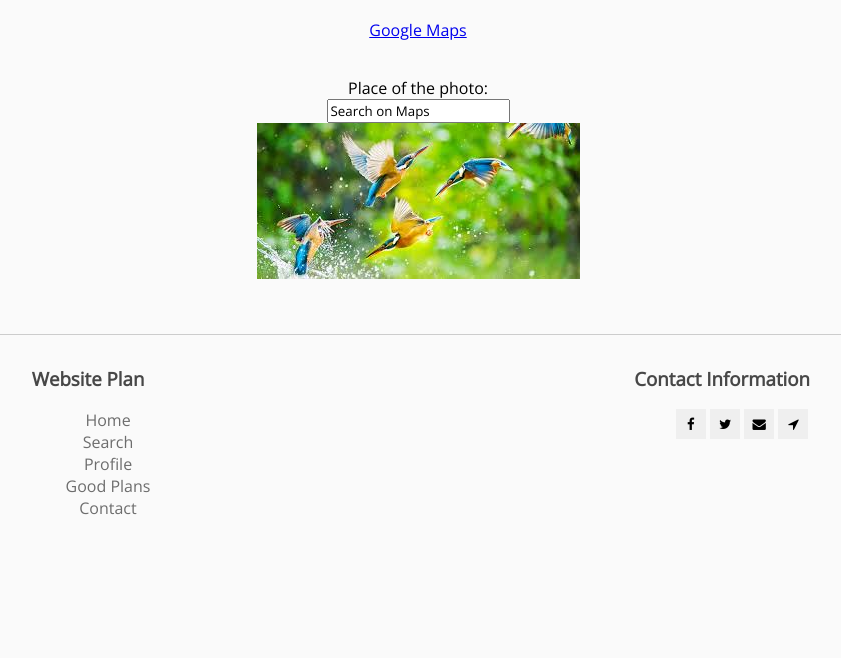
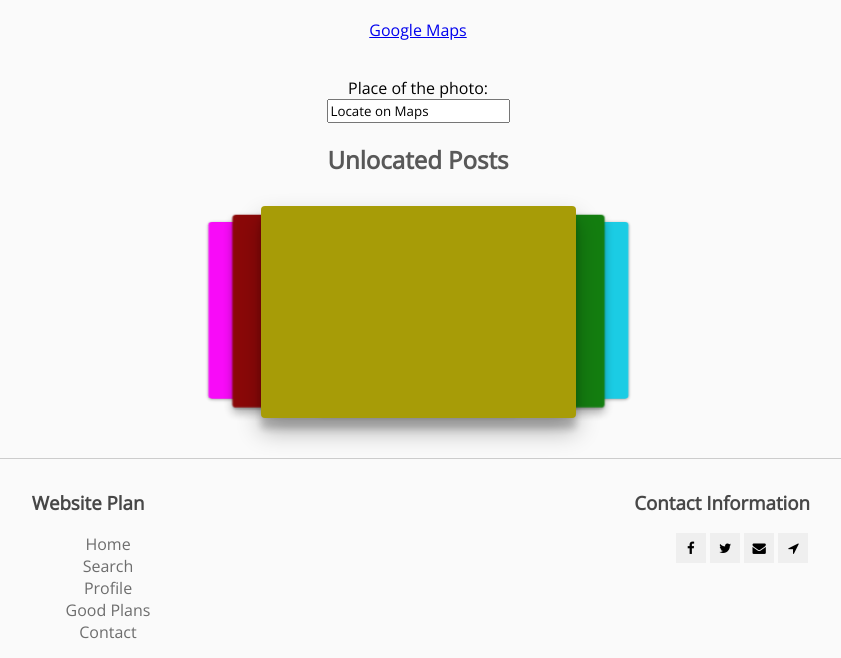
Before and after one commit to frankfg94/websitePhotos, a PHP site: page /Web/HTML/goodPlans.php in a window 1280 px wide. Shown: the part 619-1277 px from the top of the page, without its empty margins (222-1063 px from the left). Before the commit the page ends 1134 px from the top, so only its background shows below. Run offline with PHP 8.4, Linux system fonts and the light colour scheme.

Commit message:
added a carrousel and input search gmaps to locate your pictures

```diff
--- a/testSQL/Web/CSS/goodPlans.css
+++ b/testSQL/Web/CSS/goodPlans.css
@@ -15,3 +15,82 @@ div > h2
 {
     font-size: 100%;
 }
+
+/*hide the radio buttons*/
+[type=radio]
+{
+    display: none;
+}
+
+#slider
+{
+    height: 15vw;
+    position: relative;
+    perspective: 1000px;
+    transform-style: preserve-3d;
+    margin-top: 20%;
+    font-family: 'Open Sans', sans-serif;
+}
+
+#slider label
+{
+    margin: auto;
+    width: 25%;
+    height: 100%;
+    border-radius: 4px;
+    position: absolute;
+    left: 0; right: 0;
+    cursor: pointer;
+    transition: transform 0.4s ease;
+}
+
+#s1:checked ~ #slide4, #s2:checked ~ #slide5,
+#s3:checked ~ #slide1, #s4:checked ~ #slide2,
+#s5:checked ~ #slide3
+{
+    box-shadow: 0 1px 4px 0 rgba(0,0,0,.37);
+    transform: translate3d(-30%,0,-200px);
+}
+
+#s1:checked ~ #slide5, #s2:checked ~ #slide1,
+#s3:checked ~ #slide2, #s4:checked ~ #slide3,
+#s5:checked ~ #slide4
+{
+    box-shadow: 0 6px 10px 0 rgba(0,0,0,.3), 0 2px 2px 0 rgba(0,0,0,.2);
+    transform: translate3d(-15%,0,-100px);
+}
+
+#s1:checked ~ #slide1, #s2:checked ~ #slide2,
+#s3:checked ~ #slide3, #s4:checked ~ #slide4,
+#s5:checked ~ #slide5
+{
+    box-shadow: 0 13px 25px 0 rgba(0,0,0,.3), 0 11px 7px 0 rgba(0,0,0,.19);
+    transform: translate3d(0,0,0);
+}
+
+#s1:checked ~ #slide2, #s2:checked ~ #slide3,
+#s3:checked ~ #slide4, #s4:checked ~ #slide5,
+#s5:checked ~ #slide1
+{
+    box-shadow: 0 6px 10px 0 rgba(0,0,0,.3), 0 2px 2px 0 rgba(0,0,0,.2);
+    transform: translate3d(15%,0,-100px);
+}
+
+#s1:checked ~ #slide3, #s2:checked ~ #slide4,
+#s3:checked ~ #slide5, #s4:checked ~ #slide1,
+#s5:checked ~ #slide2
+{
+    box-shadow: 0 1px 4px 0 rgba(0,0,0,.37);
+    transform: translate3d(30%,0,-200px);
+}
+
+#slide1 { background: rgb(248, 11, 248) }
+#slide2 { background: rgb(139, 8, 8) }
+#slide3 { background: rgb(167, 156, 7) }
+#slide4 { background: rgb(20, 126, 16) }
+#slide5 { background: rgb(27, 204, 228) }
+
+#slider
+{
+    margin-top: 0%;
+}
--- a/testSQL/Web/HTML/goodPlans.php
+++ b/testSQL/Web/HTML/goodPlans.php
@@ -8,6 +8,7 @@
 		<!-- The link to the css file -->
         <link rel="stylesheet" href="../CSS/main.css">
         <link rel="stylesheet" href="../CSS/goodPlans.css">
+        <!--link rel="stylesheet" href="../CSS/slider3D.css" -->
         <link rel="stylesheet" href="https://cdnjs.cloudflare.com/ajax/libs/font-awesome/4.7.0/css/font-awesome.css"/>
     </head>
 
@@ -30,11 +31,26 @@
             <body>
                 <form>
                     Place of the photo:<br>
-                    <input type="search" value="Search on Maps">
+                    <input type="search" value="Locate on Maps">
                 </form>
-                <div>
+                <div  id="left-carousel">
+                <h1 >Unlocated Posts</h1>
+                <section id="slider">
+                        <input type="radio" name="slider" id="s1">
+                        <input type="radio" name="slider" id="s2">
+                        <input type="radio" name="slider" id="s3" checked>
+                        <input type="radio" name="slider" id="s4">
+                        <input type="radio" name="slider" id="s5">
+                        <label for="s1" id="slide1"></label>
+                        <label for="s2" id="slide2"></label>
+                        <label for="s3" id="slide3"></label>
+                        <label for="s4" id="slide4"></label>
+                        <label for="s5" id="slide5"></label>
+                      </section>
+        </div>
+                <!--div>
                     <img src="../../Pictures/imagePack/birds.jpg" alt="sample image" >
-                </div>
+                </div-->
             </body>
         </section>
 
```
